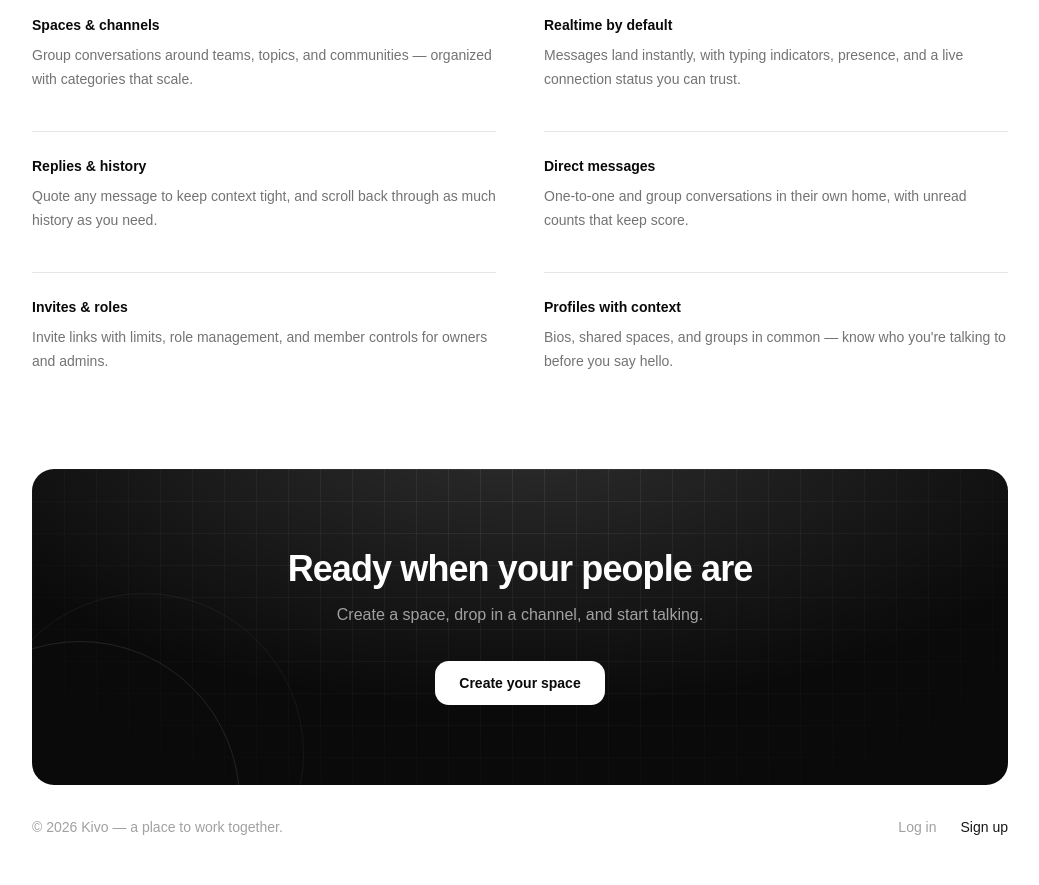
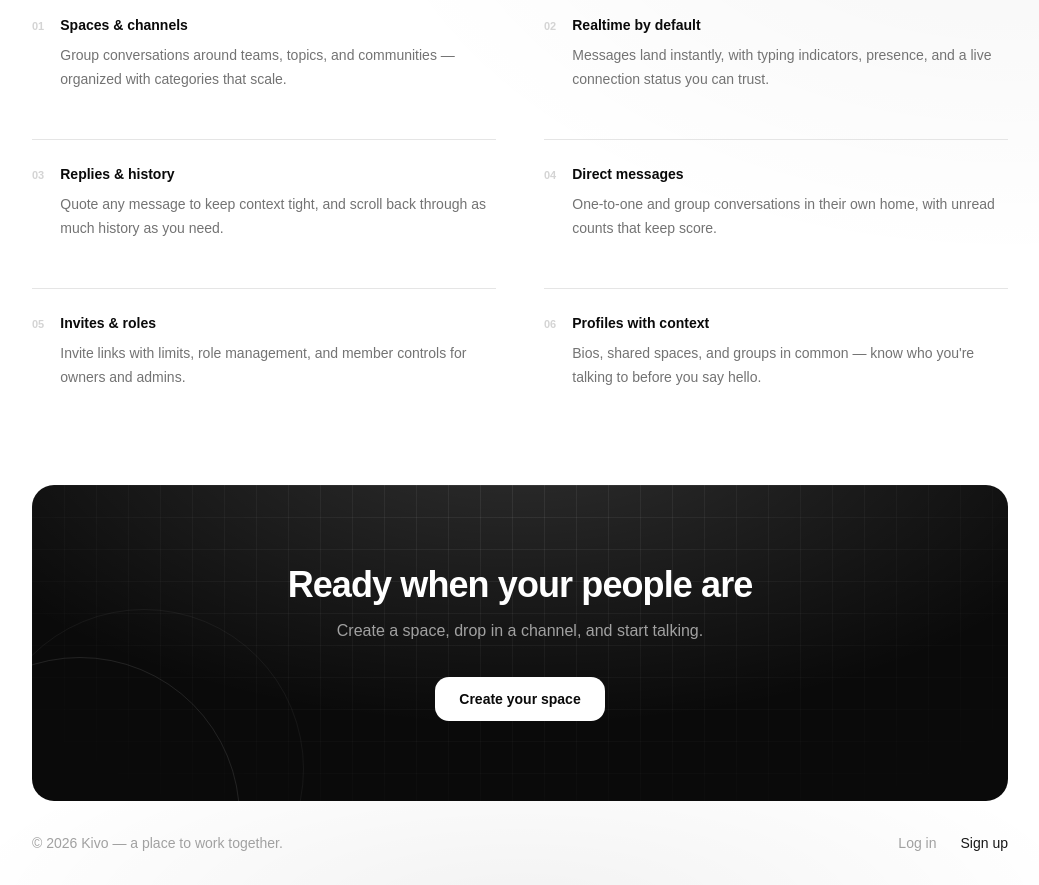
Before and after one commit to lungtav/kivo, a React (Vite) app in the folder frontend/: page / in a window 1280 px wide. Shown: the part 1220-2105 px from the top of the page, without its empty margins (120-1159 px from the left). Built offline with nearby package versions, Linux system fonts and the light colour scheme; no server answers.

Commit message:
feat(web): designed features list and footer strip texture

```diff
--- a/frontend/src/components/landing/FeatureGrid.tsx
+++ b/frontend/src/components/landing/FeatureGrid.tsx
@@ -27,16 +27,24 @@ const features = [
 
 export default function FeatureGrid() {
   return (
-    <section id="features" className="scroll-mt-28 w-full border-t border-neutral-100 bg-white py-24">
-      <div className="mx-auto max-w-5xl px-6">
+    <section id="features" className="relative scroll-mt-28 w-full overflow-hidden border-t border-neutral-100 bg-white py-24">
+      <div className="pointer-events-none absolute inset-0 bg-[radial-gradient(42rem_28rem_at_88%_8%,rgba(0,0,0,0.045),transparent)]" />
+      <div className="relative mx-auto max-w-5xl px-6">
         <h2 className="max-w-xl text-3xl font-bold tracking-tight text-neutral-950 sm:text-4xl">
           Everything a room needs. Nothing it doesn't.
         </h2>
-        <div className="mt-14 grid gap-x-12 gap-y-10 sm:grid-cols-2">
-          {features.map((feature) => (
-            <div key={feature.title} className="border-t border-neutral-200 pt-6">
-              <h3 className="text-sm font-semibold text-neutral-950">{feature.title}</h3>
-              <p className="mt-2 text-sm leading-6 text-neutral-500">{feature.body}</p>
+        <div className="mt-14 grid gap-x-12 gap-y-12 sm:grid-cols-2">
+          {features.map((feature, index) => (
+            <div key={feature.title} className="group border-t border-neutral-200 pt-6 transition-colors hover:border-neutral-950">
+              <div className="flex items-baseline gap-4">
+                <span className="text-[11px] font-semibold tabular-nums text-neutral-300 transition-colors group-hover:text-neutral-950">
+                  {String(index + 1).padStart(2, "0")}
+                </span>
+                <div>
+                  <h3 className="text-sm font-semibold text-neutral-950">{feature.title}</h3>
+                  <p className="mt-2 text-sm leading-6 text-neutral-500">{feature.body}</p>
+                </div>
+              </div>
             </div>
           ))}
         </div>
--- a/frontend/src/components/landing/SiteFooter.tsx
+++ b/frontend/src/components/landing/SiteFooter.tsx
@@ -24,11 +24,14 @@ export default function SiteFooter() {
           </div>
         </div>
       </div>
-      <div className="mx-auto flex max-w-5xl items-center justify-between px-6 py-8 text-sm text-neutral-400">
-        <p>© {new Date().getFullYear()} Kivo — a place to work together.</p>
-        <div className="flex items-center gap-6">
-          <Link to="/login" className="transition-colors hover:text-neutral-900">Log in</Link>
-          <Link to="/register" className="font-medium text-neutral-900 transition-colors hover:text-neutral-500">Sign up</Link>
+      <div className="relative overflow-hidden">
+        <div className="pointer-events-none absolute inset-0 bg-[radial-gradient(36rem_12rem_at_50%_130%,rgba(0,0,0,0.05),transparent)]" />
+        <div className="relative mx-auto flex max-w-5xl items-center justify-between px-6 py-8 text-sm text-neutral-400">
+          <p>© {new Date().getFullYear()} Kivo — a place to work together.</p>
+          <div className="flex items-center gap-6">
+            <Link to="/login" className="transition-colors hover:text-neutral-900">Log in</Link>
+            <Link to="/register" className="font-medium text-neutral-900 transition-colors hover:text-neutral-500">Sign up</Link>
+          </div>
         </div>
       </div>
     </footer>
```
